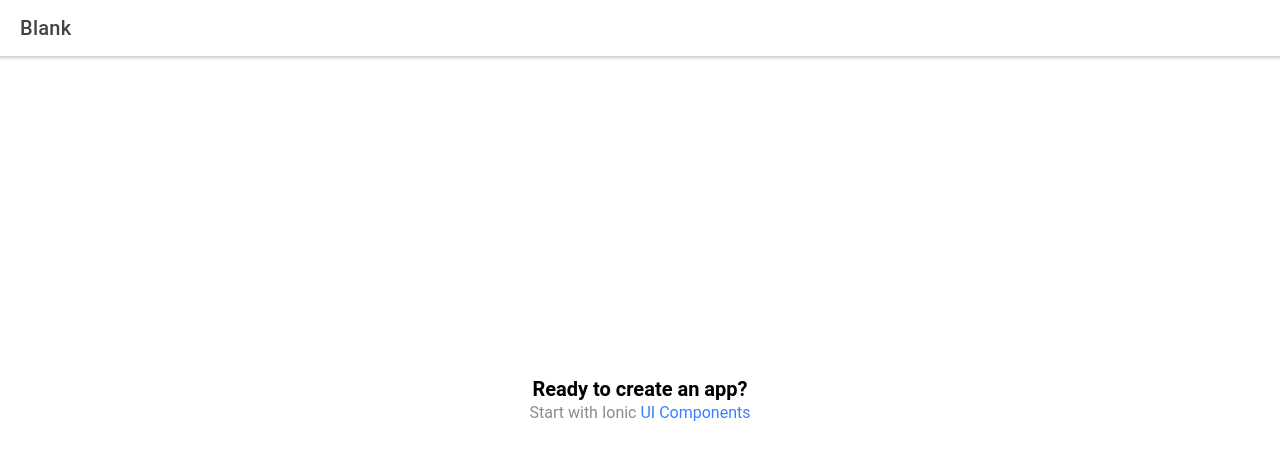
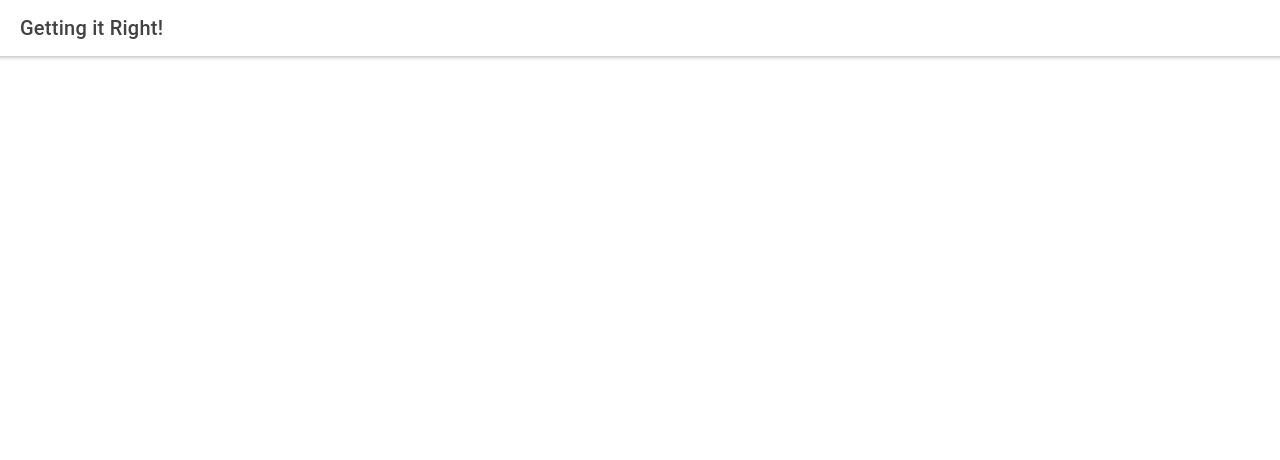
Before and after one commit to Enaturale/Exercise-App-Ionic-React, a React (Create React App) app: page /home in a window 1280 px wide. Shown: the top 460 px of the page. Built offline with nearby package versions, Linux system fonts and the light colour scheme.

Commit message:
Creating my first ionic+react app

```diff
--- a/package.json
+++ b/package.json
@@ -65,7 +65,8 @@
     ]
   },
   "devDependencies": {
-    "@capacitor/cli": "3.3.2"
+    "@capacitor/cli": "3.3.2",
+    "@ionic/lab": "3.2.10"
   },
   "description": "An Ionic project"
 }
--- a/public/index.html
+++ b/public/index.html
@@ -2,7 +2,7 @@
 <html lang="en">
   <head>
     <meta charset="utf-8" />
-    <title>Ionic App</title>
+    <title>Getting It Right</title>
 
     <base href="/" />
 
--- a/src/pages/Home.tsx
+++ b/src/pages/Home.tsx
@@ -7,16 +7,16 @@ const Home: React.FC = () => {
     <IonPage>
       <IonHeader>
         <IonToolbar>
-          <IonTitle>Blank</IonTitle>
+          <IonTitle>Getting it Right!</IonTitle>
         </IonToolbar>
       </IonHeader>
       <IonContent fullscreen>
-        <IonHeader collapse="condense">
+        {/* <IonHeader collapse="condense">
           <IonToolbar>
-            <IonTitle size="large">Blank</IonTitle>
+            <IonTitle size="large">Getting it Right!</IonTitle>
           </IonToolbar>
-        </IonHeader>
-        <ExploreContainer />
+        </IonHeader> */}
+        {/* <ExploreContainer /> */}
       </IonContent>
     </IonPage>
   );
```
Also changed, not shown: 1 other file (tests, documents, lock files or other folders).
